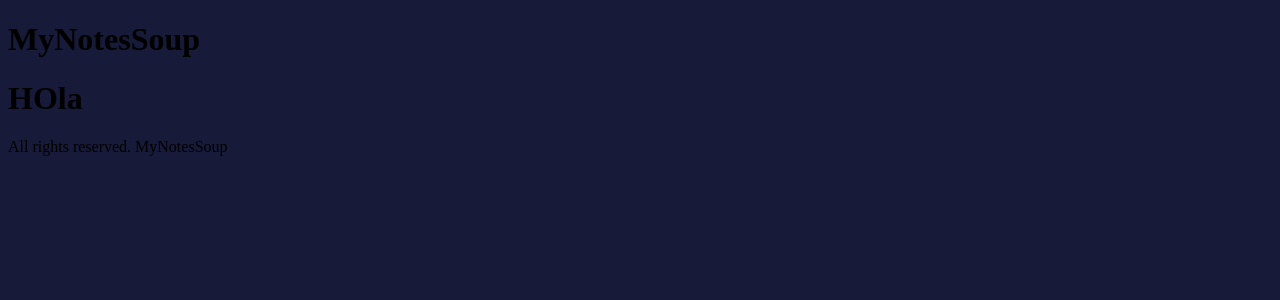
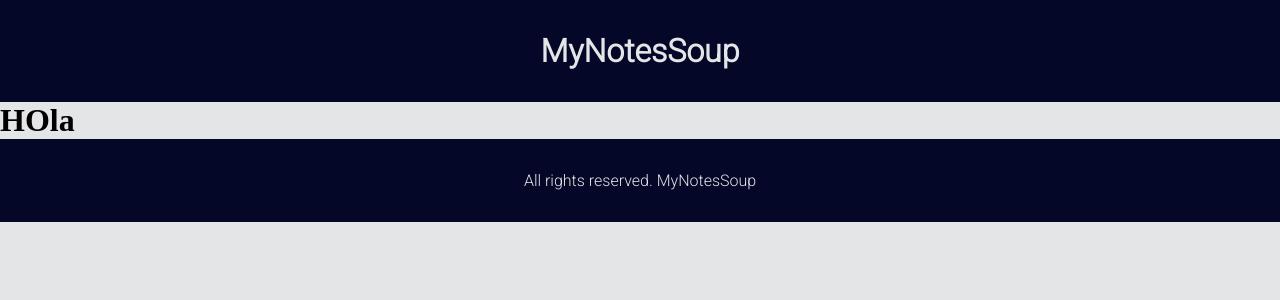
Before and after one commit to juanignaciodiaz/tareasorpresa, a Django app: page / in a window 1280 px wide. Shown: the top 300 px of the page. Run offline with Django 3.2, Linux system fonts and the light colour scheme.

Commit message:
Se creo diseño del header y footer

```diff
--- a/static/css/styles.css
+++ b/static/css/styles.css
@@ -1,3 +1,30 @@
-body{
-    background-color: rgba(4, 7, 40, 0.92);
+* {
+    margin: 0;
+    padding: 0;
 }
+
+body {
+    background-color: #e4e5e7;
+}
+
+.header-tittle {
+    background-color: #040728;
+    color: #e4e5e7;
+    display: flex;
+    justify-content: center;
+    padding: 2rem;
+}
+.tittle {
+    font-family: 'Roboto', sans-serif;
+}
+
+.footer-rights {
+    background-color: #040728;
+    color: #e4e5e7;
+    display: flex;
+    justify-content: center;
+    padding: 2rem;
+}
+.rights {
+    font-family: 'Roboto', sans-serif;
+}
--- a/templates/layout/layout.html
+++ b/templates/layout/layout.html
@@ -6,14 +6,16 @@
     <meta name="viewport" content="width=device-width, initial-scale=1.0">
     <title>Trabajo | {% block titulo %}{% endblock titulo %}</title>
     <link rel="stylesheet" type="text/css" href="{% static 'css/styles.css' %}">
+    <link rel="preconnect" href="https://fonts.gstatic.com">
+    <link href="https://fonts.googleapis.com/css2?family=Roboto:wght@100;300&display=swap" rel="stylesheet">
 </head>
 <body>
-    <header class="">
-        <h1 class="">MyNotesSoup</h1>
+    <header class="header-tittle">
+        <h1 class="tittle">MyNotesSoup</h1>
     </header>
     {% block contenido %}{% endblock contenido %}
-    <footer class="">
-        <p class="">All rights reserved. MyNotesSoup</p>
+    <footer class="footer-rights">
+        <p class="rights">All rights reserved. MyNotesSoup</p>
     </footer>
 </body>
 </html>
```
